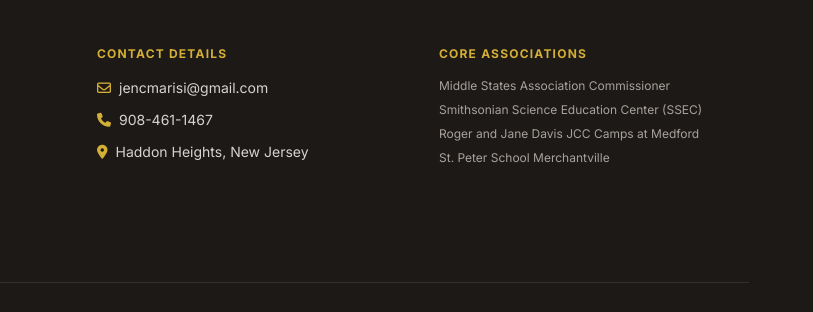
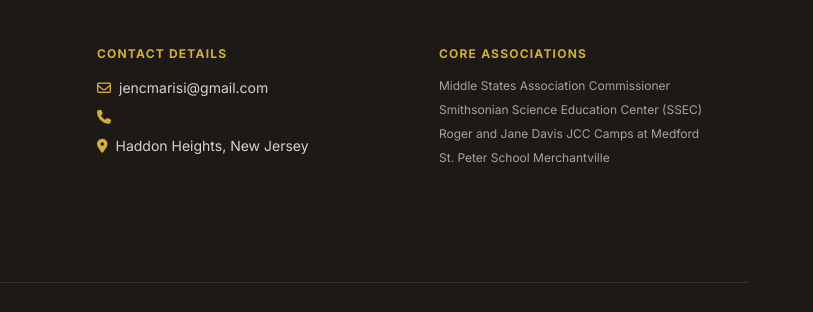
Before and after one commit to jencmarisi/jencmarisi.github.io, a plain HTML site: page index.html in a window 1280 px wide. Shown: the part 6367-6679 px from the top of the page, 467-1280 px from the left. Drawn offline with nearby package versions, Linux system fonts and the light colour scheme; a web font is replaced by a local one.

Commit message:
Remove phone number from index.html
Removed the phone number from the contact list.

```diff
--- a/index.html
+++ b/index.html
@@ -808,7 +808,7 @@
                             </li>
                             <li class="flex items-center gap-2">
                                 <i class="fa-solid fa-phone text-accent-gold"></i>
-                                <span>908-461-1467</span>
+
                             </li>
                             <li class="flex items-center gap-2">
                                 <i class="fa-solid fa-location-dot text-accent-gold"></i>
```
